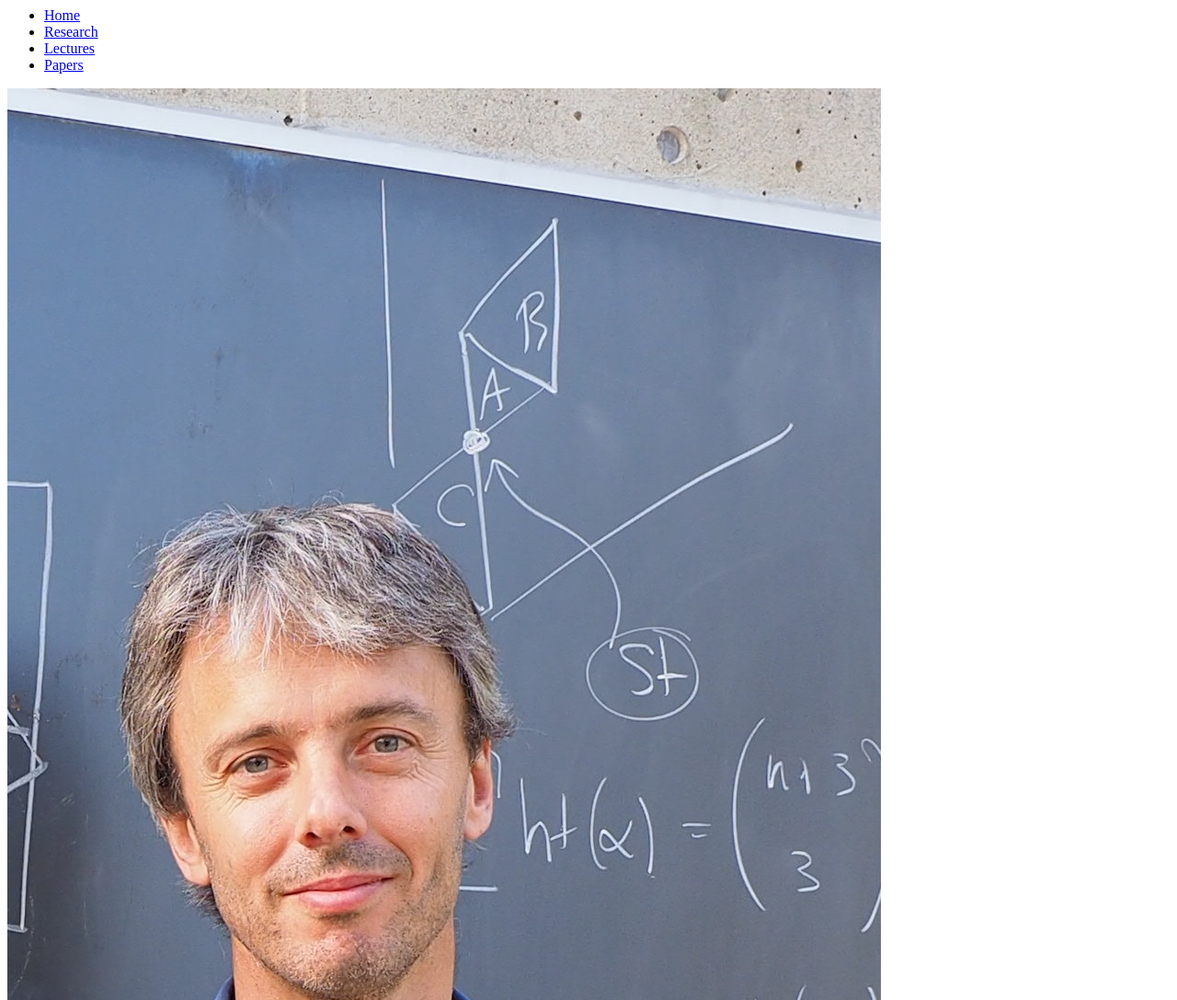
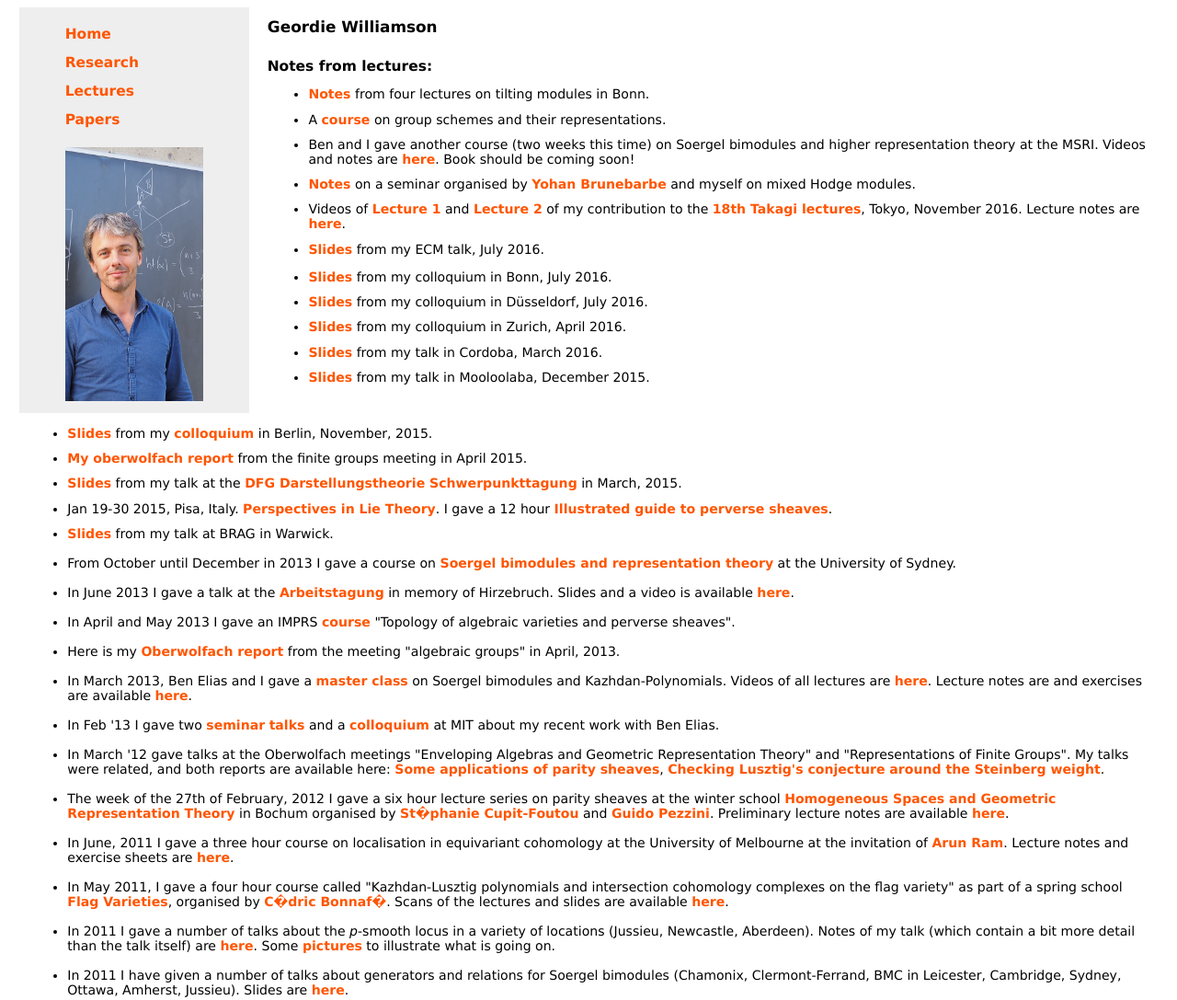
Before and after one commit to LariFed/GWgithub.io, a plain HTML site: page geordie-williamson-lectures-simplified.html in a window 1280 px wide. Shown: the top 1087 px of the page at 92% size. Drawn offline with Linux system fonts and the light colour scheme.

Commit message:
Update geordie-williamson-lectures-simplified.html
Updated menu links and CSS

```diff
--- a/geordie-williamson-lectures-simplified.html
+++ b/geordie-williamson-lectures-simplified.html
@@ -5,7 +5,7 @@
   <meta name="generator" content="Bluefish 1.0.7">
   <title>Geordie Williamson</title>
 
-<link href="./Geordie Williamson_files/gw-style-flex.css" rel="stylesheet" type="text/css">
+<link href="gw-style-flex.css" rel="stylesheet" type="text/css">
 
 </head>
 
@@ -19,9 +19,9 @@
     Home</a></li>
     <li><a href="http://www.maths.usyd.edu.au/u/geordie/research.html">
     Research</a></li>
-    <li><a href="http://www.maths.usyd.edu.au/u/geordie/talks.html">
+    <li><a href="https://larifed.github.io/GWgithub.io/geordie-williamson-lectures-simplified">
     Lectures</a></li>
-    <li><a href="http://www.maths.usyd.edu.au/u/geordie/papers.html">
+    <li><a href="https://larifed.github.io/GWgithub.io/geordie-williamson-papers-simplified">
     Papers</a></li>
 </ul>
 <img class="pic" alt="Photo" src="bonn.jpg">
```
